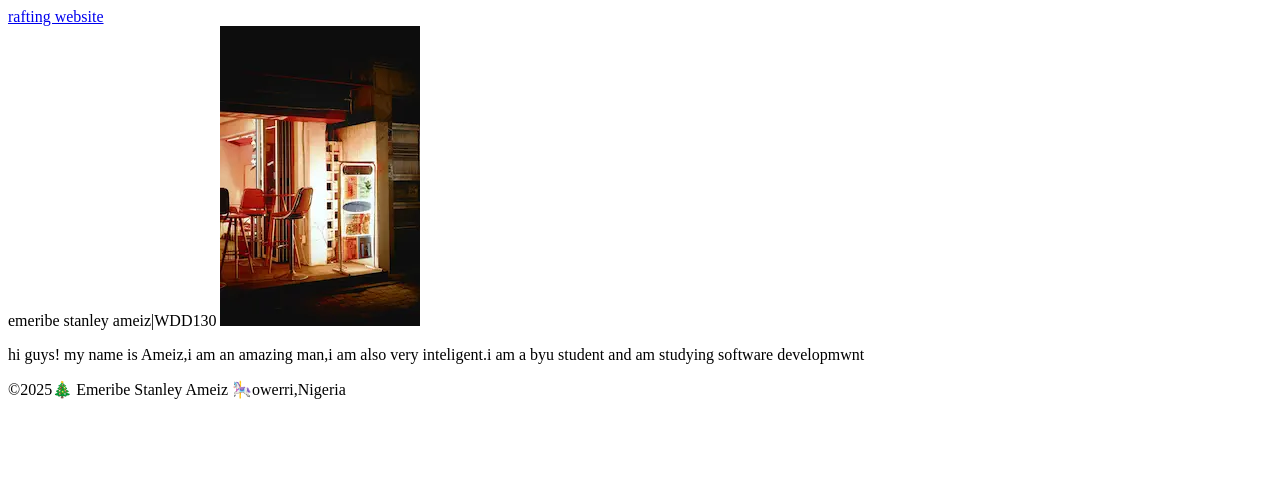
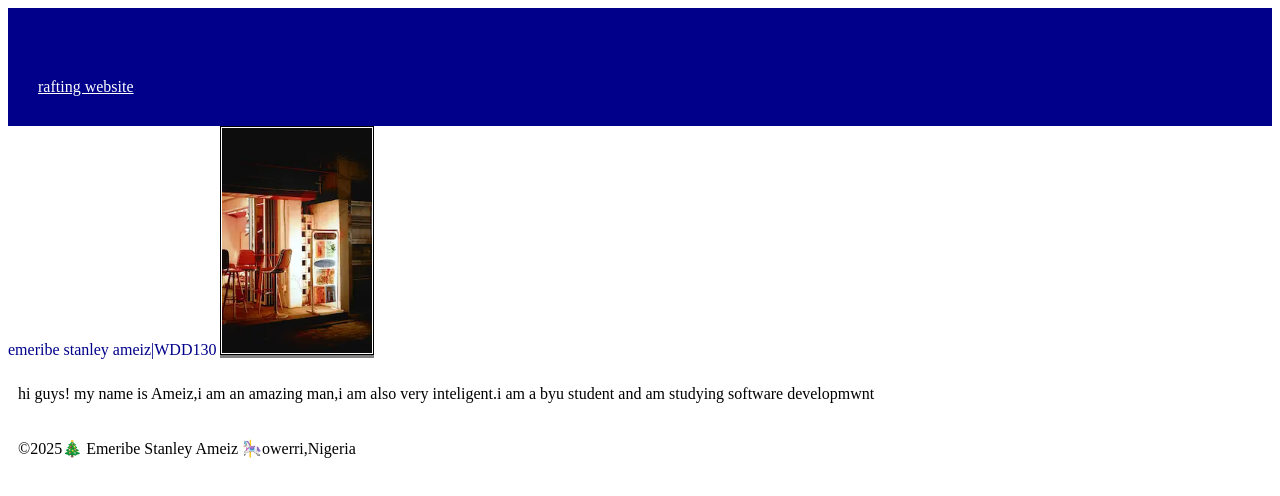
Before and after one commit to Ameizstanley/wdd130, a plain HTML site: page index.html in a window 1280 px wide. Drawn offline with Linux system fonts and the light colour scheme; files that its build step writes are made by us from their sources.

Commit message:
ameiz works

```diff
--- a/index.html
+++ b/index.html
@@ -4,6 +4,7 @@
         <meta charset="utf-8">
         <meta name="viewpoint" content="width=device-,initial-scale=1.0">
         <title>emeribe stanley ameiz|WDD130</title>
+        <link rel="stylesheet" href="styles/styles.css">
     </head>
     <body>
         <header>
--- /dev/null
+++ b/week2/styles/styles.css
@@ -0,0 +1,25 @@
+nav {background-color: darkblue;
+padding: 10px;
+}
+
+nav a {
+    color: white;
+    display: block;
+    padding: 20px;
+}
+
+hi {
+    color: darkblue;
+}
+
+img {width: 150px;
+    height: auto;
+    border: 1px solid black;
+    padding: 1px;
+    box-shadow: 00 3px gray;
+
+}
+
+p {
+    padding: 10px;
+}
```
